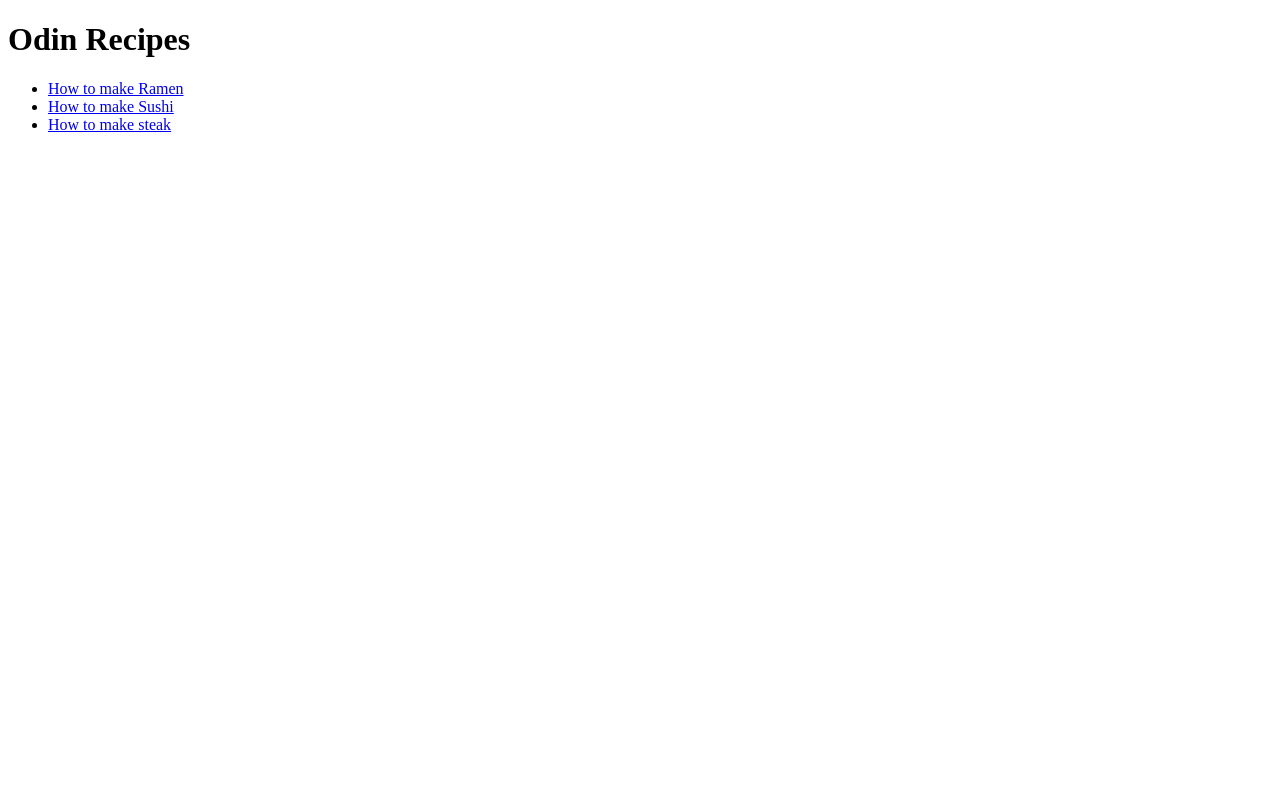
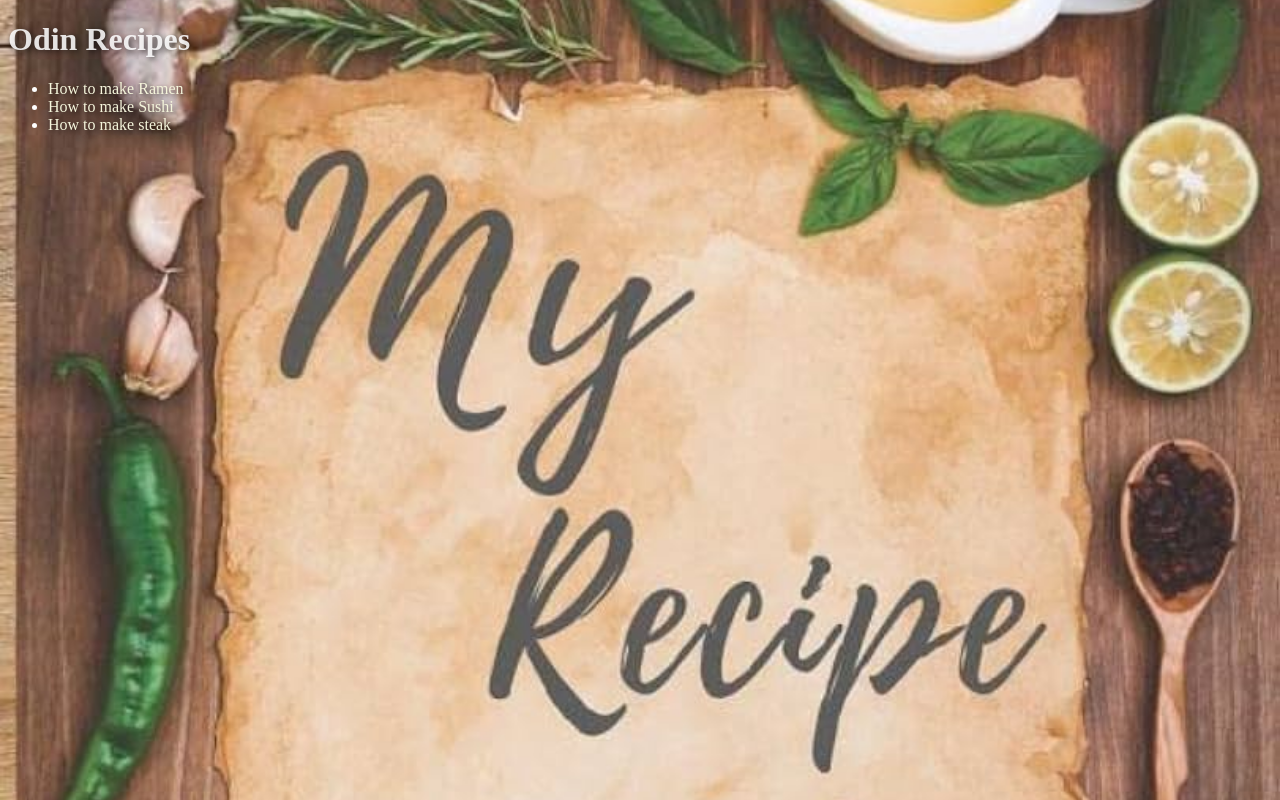
Before and after one commit to azaIea1/odin-recipes, a plain HTML site: page index.html in a window 1280 px wide. Drawn offline with Linux system fonts and the light colour scheme.

Commit message:
Added a background and a css file

```diff
--- a/index.html
+++ b/index.html
@@ -4,6 +4,7 @@
         <meta charset="UTF-8">
         <meta name="viewport" content="width=device-width, initial-scale=1.0">
         <title>Document</title>
+        <link rel="stylesheet" href="styles.css"
     </head>
 
     <body>
--- /dev/null
+++ b/styles.css
@@ -0,0 +1,21 @@
+body {
+    background-image: url('images/odinrpbackground.jpg');
+    background-size: cover;
+    background-position: 50% 10%;
+}
+
+h1 {
+    font-weight: 700;
+    color: #ffffffdd;
+    text-shadow: 2px 2px 6px rgba(0,0,0,0.7);
+}
+
+a {
+    color: #f5f5dc;
+    text-shadow: 2px 2px 6px rgba(0,0,0,0.7);
+    text-decoration: none;
+}
+
+li {
+    color: white;
+}
```
Also changed, not shown: images/odinrpbackground.jpg (added).
